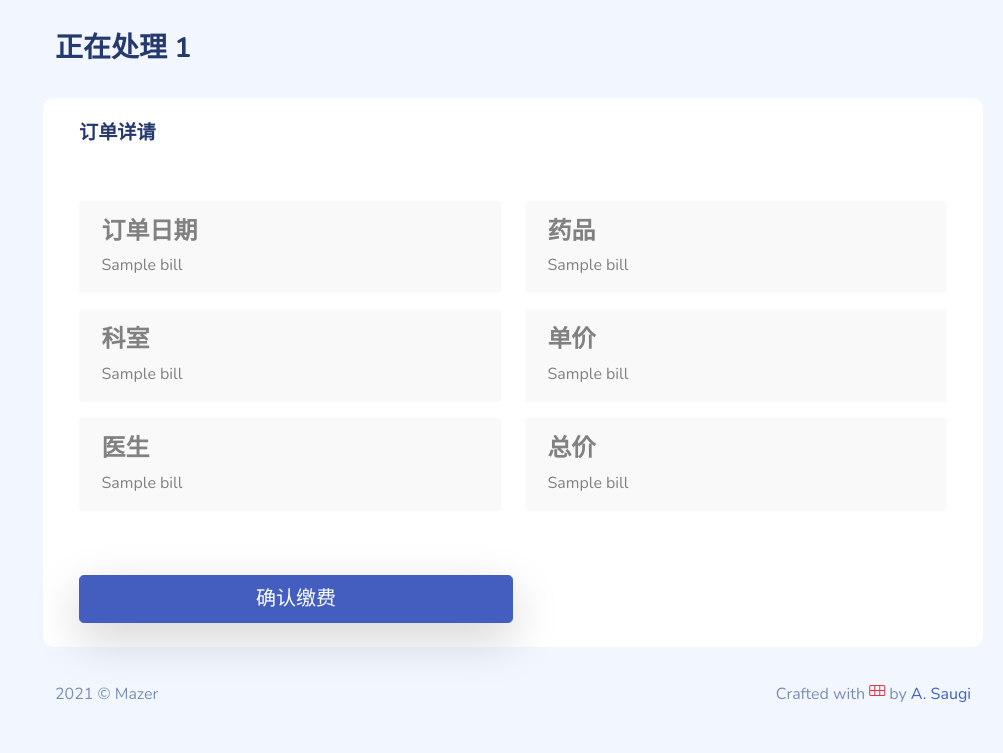
After one commit to chongin119/database_homework, a Flask app: template templates/patient_bill_working.html in a window 1280 px wide. The commit adds this page. Shown: the top 753 px of the page, without its empty margins (277-1280 px from the left). Run offline with Flask 2, Linux system fonts and the light colour scheme; the template is opened without the code that fills it: most values are stand-ins (such as "Sample title", 1, 10 or a date in 2020); some libraries are stand-ins or nearby versions.

Commit message:
完成缴费

```diff
--- /dev/null
+++ b/templates/patient_bill_working.html
@@ -0,0 +1,88 @@
+{% set title = 'Dashboard' %}
+{% set filename = 'patient_bill_working.html' %}
+
+{% extends 'layouts/masterforworking.html' %}
+
+{% block styles %}
+<link rel="stylesheet" href="{{ url_for('static', filename='vendors/iconly/bold.css') }}">
+{% endblock %}
+
+{% block headscripts %}
+    <script>
+        function myclick(obj){
+            meddic = {{ meddic | safe }}
+            document.getElementById("dropdownMenuButton").innerHTML = meddic[obj.id]
+            document.getElementById("medid").value = obj.id
+        }
+    </script>
+{% endblock %}
+
+{% block content %}
+<div>
+    <div class="page-heading" >
+        <h3>正在处理 {{billid}}</h3>
+    </div>
+</div>
+<div class="page-content">
+        <div class="col-12  ">
+            <div class="row">
+                <div class="card">
+                    <div class="card-header">
+                        <h4 style="float: left; width: 85%;">订单详请</h4>
+                    </div>
+                    <form method="post">
+                        <div class="card-body">
+                            <div class="row">
+                                <div class="col-md-6">
+                                    <div class="alert alert-light">
+                                        <h4 class="alert-heading">订单日期</h4>
+                                        <p>{{ billdic[1] }}</p>
+                                    </div>
+                                    <div class="alert alert-light">
+                                        <h4 class="alert-heading">科室</h4>
+                                        <p>{{ billdic[3] }}</p>
+                                    </div>
+                                    <div class="alert alert-light">
+                                        <h4 class="alert-heading">医生</h4>
+                                        <p>{{ billdic[2] }}</p>
+                                    </div>
+
+                                </div>
+                                <div class="col-md-6">
+                                    <div class="alert alert-light">
+                                        <h4 class="alert-heading">药品</h4>
+                                        <p>{{ billdic[4] }}</p>
+                                    </div>
+                                    <div class="alert alert-light">
+                                        <h4 class="alert-heading">单价</h4>
+                                        <p>{{ billdic[5] }}</p>
+                                    </div>
+                                    <div class="alert alert-light">
+                                        <h4 class="alert-heading">总价</h4>
+                                        <p>{{ billdic[0] }}</p>
+                                    </div>
+
+                                </div>
+                            </div>
+                            <button type = "submit" style="width: 50%" class="btn btn-primary btn-block btn-lg shadow-lg mt-5">确认缴费</button>
+                        </div>
+                    </form>
+                </div>
+            </div>
+        </div>
+
+</div>
+{% endblock %}
+{% block js %}
+<script src="{{ url_for('static', filename='vendors/apexcharts/apexcharts.js') }}"></script>
+<script src="{{ url_for('static', filename='js/pages/dashboard.js') }}"></script>
+<script>
+    String.prototype.format = function (){
+            let args = Array.prototype.slice.call(arguments);
+            let count=0;
+            return this.replace(/%s/g, function (s,i){
+                return args[count++];
+            });
+        }
+</script>
+{% endblock %}
```
Also changed, not shown: log.txt (+11 -0 lines), patient.py (+23 -5 lines), templates/patient_bill.html (+7 -7 lines).
